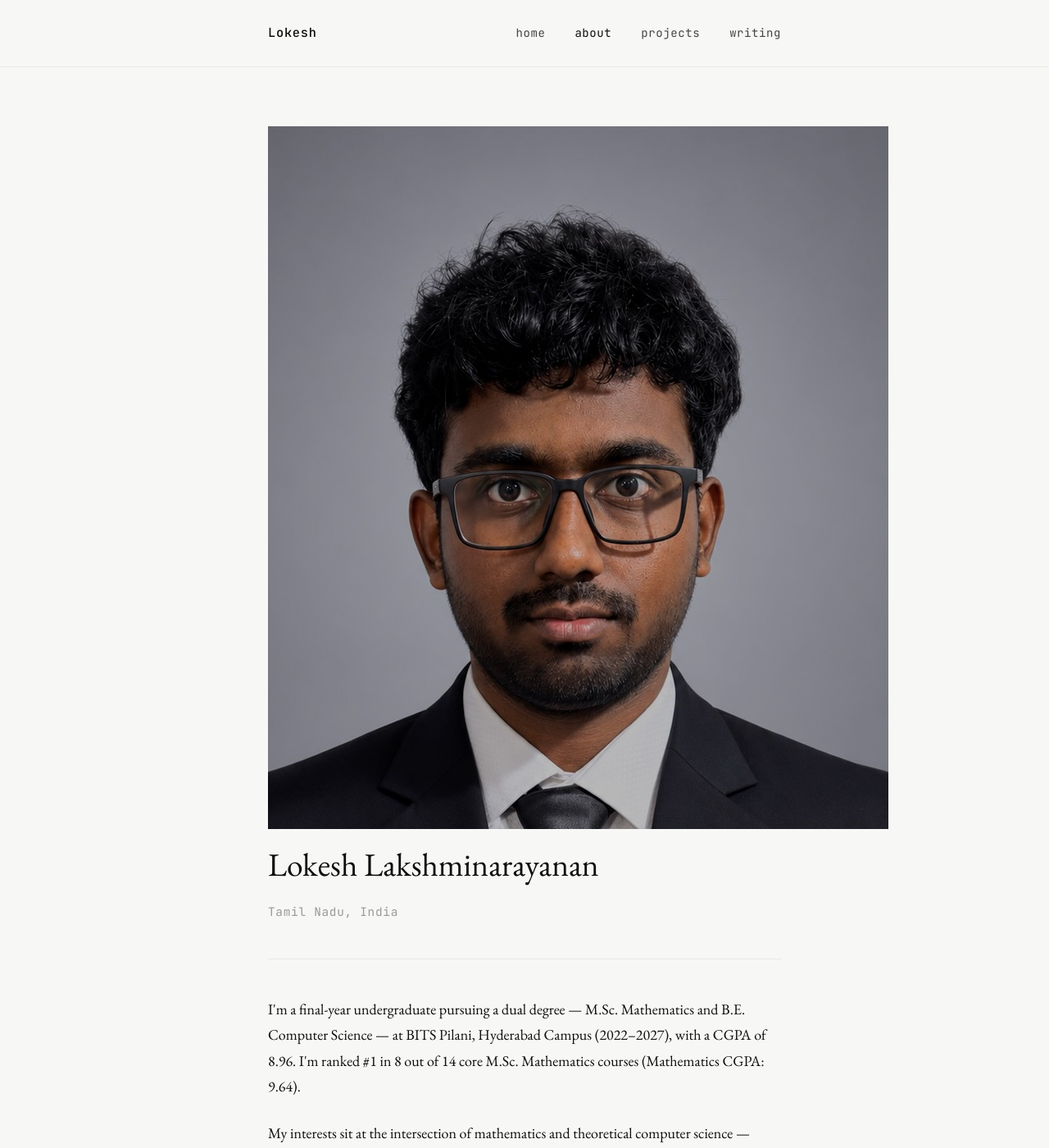
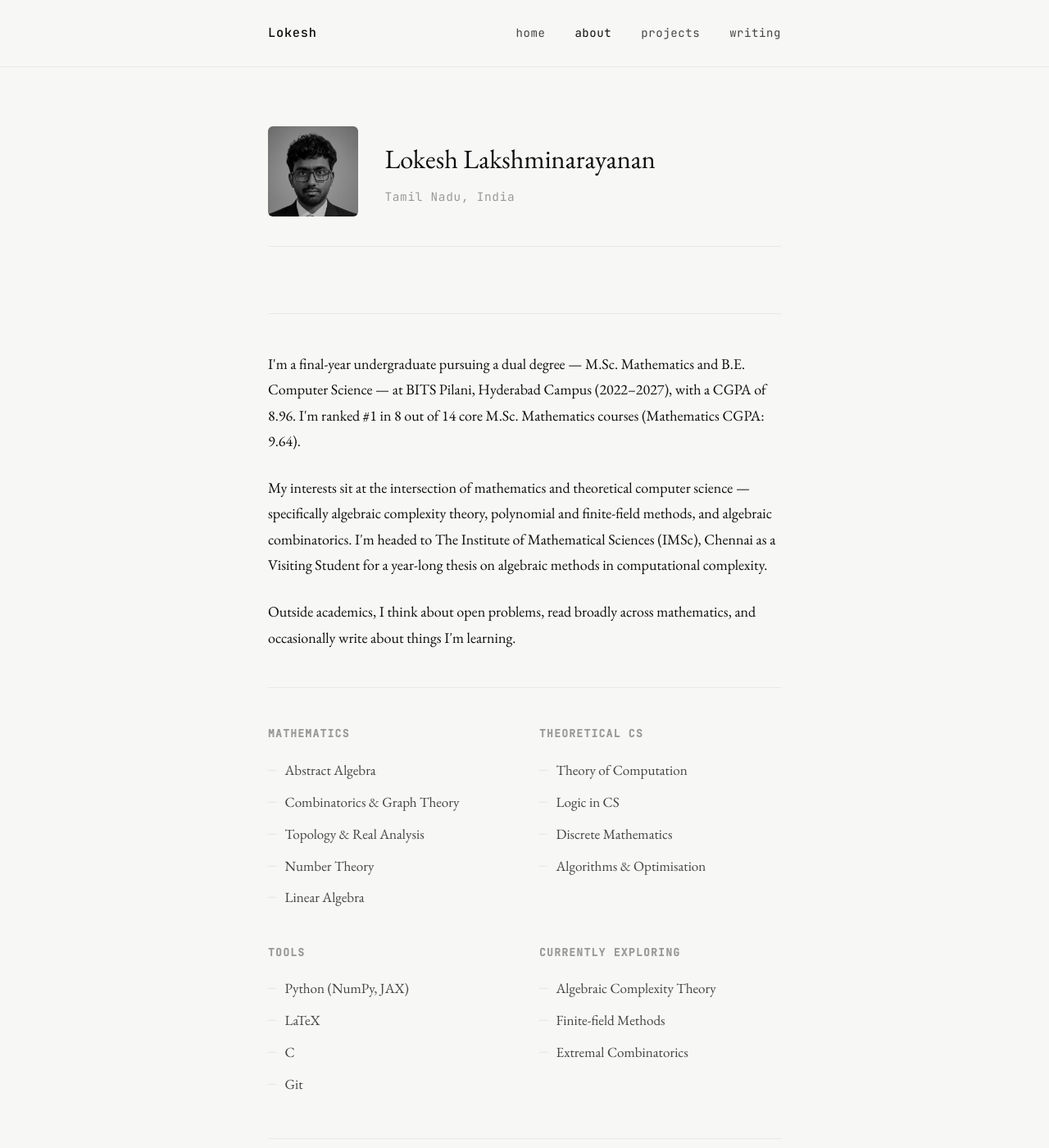
Before and after one commit to Lokesh-bitshyd22/Lokesh-bitshyd22.github.io, a Jekyll site: the page built from about.md, in a window 1280 px wide and 1400 px high. Shown: the whole window at 82% size. Built offline with Jekyll 4.4.1, drawn with Linux system fonts in a browser that asks for light colours.

Commit message:
Add styles for profile photo and about section
Added styles for profile photo and about section.

```diff
--- a/assets/css/main.css
+++ b/assets/css/main.css
@@ -634,3 +634,46 @@ footer .social-links a:hover {
     align-items: flex-start;
   }
 }
+
+/* ========================
+   PROFILE PHOTO
+======================== */
+
+.about-hero {
+  display: flex;
+  align-items: center;
+  gap: 1.8rem;
+  border-bottom: var(--line);
+  padding-bottom: 2rem;
+  margin-bottom: 2rem;
+}
+
+.profile-pic {
+  width: 110px;
+  height: 110px;
+  object-fit: cover;
+  border-radius: 6px;
+  flex-shrink: 0;
+  filter: grayscale(100%);
+}
+
+.about-hero-text h1 {
+  font-size: 1.8rem;
+  font-weight: 400;
+  margin-bottom: 0.25rem;
+}
+
+.about-hero-text .subtitle {
+  font-family: var(--mono);
+  font-size: 0.8rem;
+  color: var(--gray-mid);
+  letter-spacing: 0.05em;
+}
+
+@media (max-width: 600px) {
+  .about-hero {
+    flex-direction: column;
+    align-items: flex-start;
+    gap: 1rem;
+  }
+}
```
